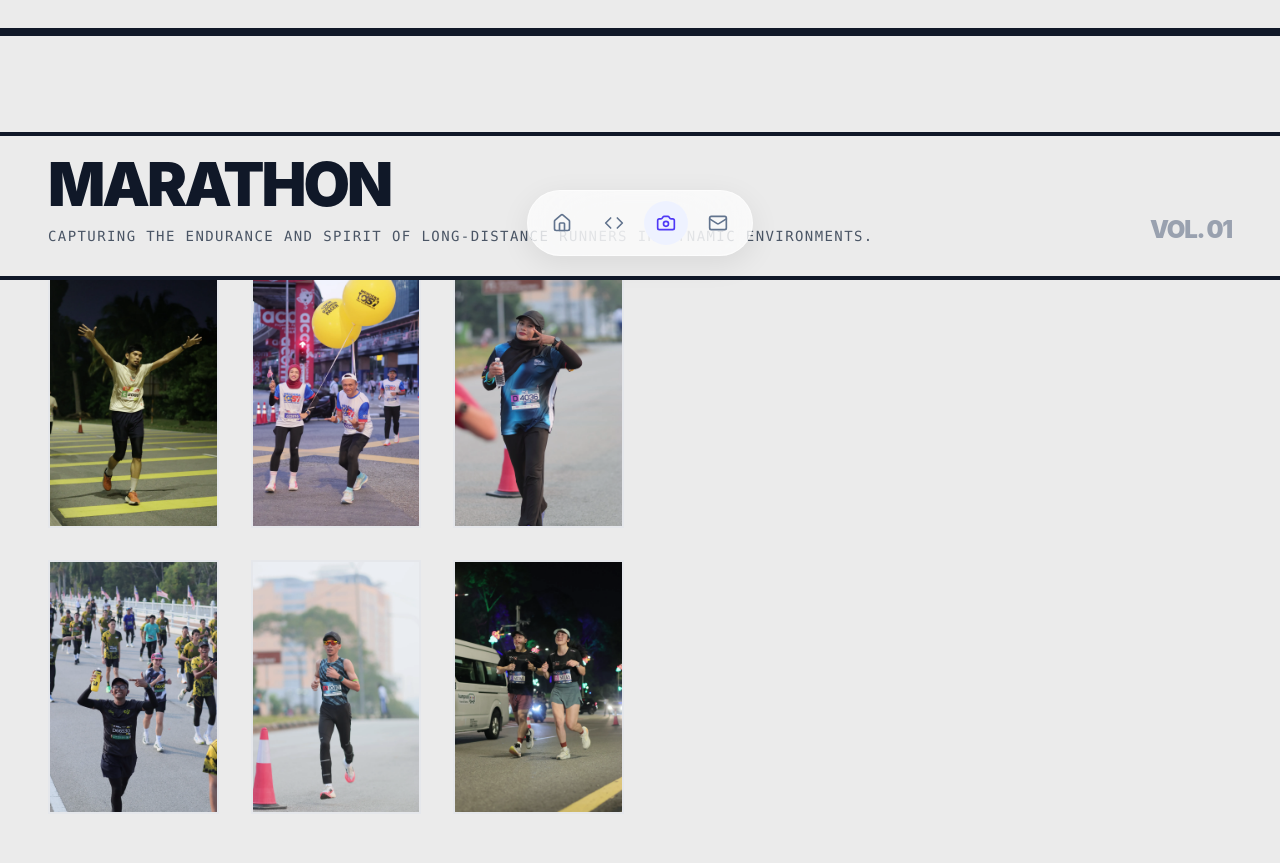
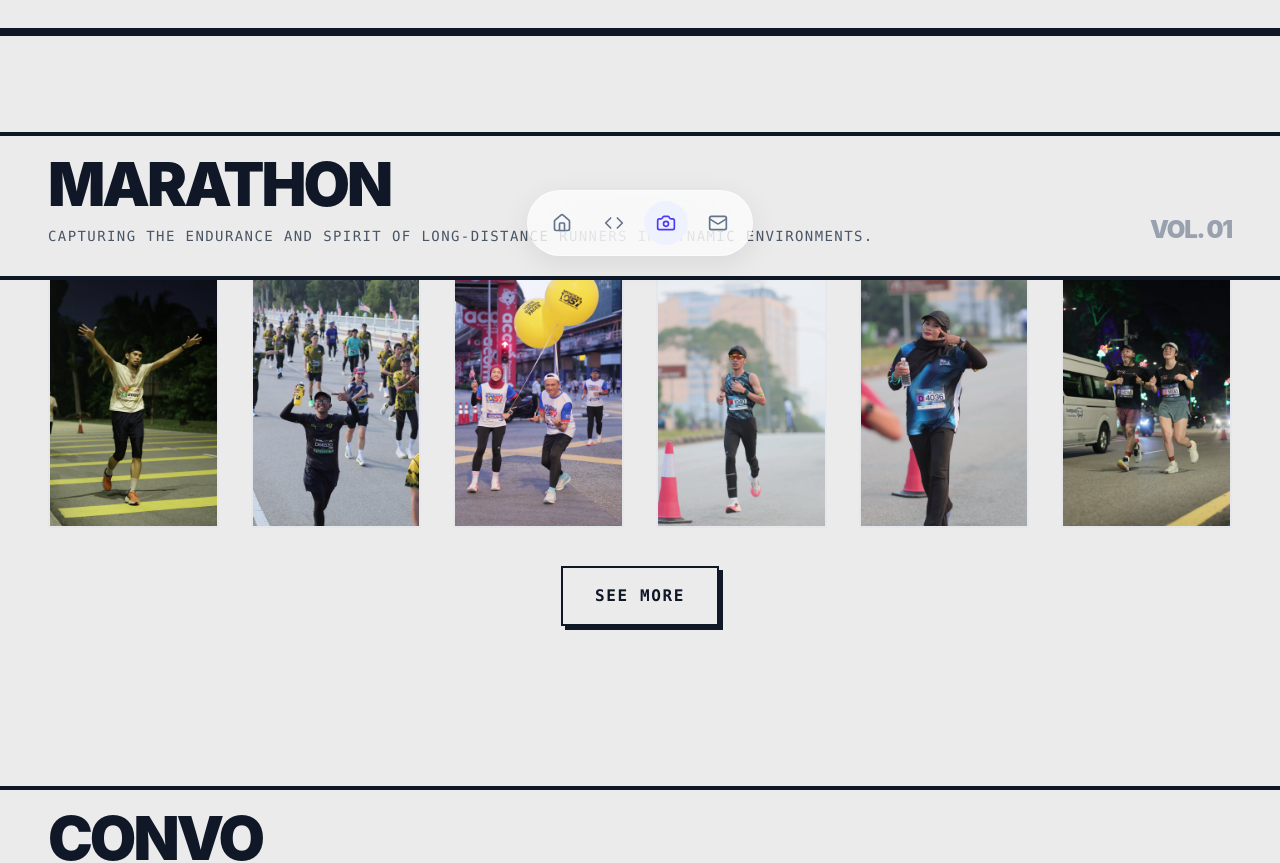
Before and after one commit to siesta03/fullstack-portfolio, a React (Vite) app in the folder frontend/: page /#/photography in a window 1280 px wide. Shown: the part 520-1383 px from the top of the page. Built offline with nearby package versions, Linux system fonts and the light colour scheme.

Commit message:
updated of photography pages

```diff
--- a/frontend/src/pages/ITWork.tsx
+++ b/frontend/src/pages/ITWork.tsx
@@ -55,7 +55,7 @@ export default function ITWork() {
             <h1 className="text-7xl md:text-[10rem] font-black tracking-tighter text-gray-900 leading-[0.8] uppercase">
               SYS.LOG <br />
               <span className="font-serif font-normal italic text-gray-500">
-                03.
+                02.
               </span>
             </h1>
           </BlurFade>
--- a/frontend/src/pages/Photography.tsx
+++ b/frontend/src/pages/Photography.tsx
@@ -125,9 +125,22 @@ const gallerySections = [
 export default function Photography() {
   const [selectedImage, setSelectedImage] = useState<{ id: string, url: string, alt: string } | null>(null);
   const [expandedSections, setExpandedSections] = useState<Record<string, boolean>>({});
+  const [columnCount, setColumnCount] = useState(6);
 
   useEffect(() => {
     window.scrollTo(0, 0);
+
+    const updateColumns = () => {
+      if (window.innerWidth >= 1280) setColumnCount(6); // xl
+      else if (window.innerWidth >= 1024) setColumnCount(5); // lg
+      else if (window.innerWidth >= 768) setColumnCount(4); // md
+      else if (window.innerWidth >= 640) setColumnCount(3); // sm
+      else setColumnCount(2); // default
+    };
+
+    updateColumns();
+    window.addEventListener('resize', updateColumns);
+    return () => window.removeEventListener('resize', updateColumns);
   }, []);
 
   return (
@@ -140,7 +153,7 @@ export default function Photography() {
             <h1 className="text-7xl md:text-[10rem] font-black tracking-tighter text-gray-900 leading-[0.8] uppercase">
               Index <br />
               <span className="font-serif font-normal italic text-gray-500">
-                02.
+                03.
               </span>
             </h1>
           </BlurFade>
@@ -179,12 +192,29 @@ export default function Photography() {
               </div>
             </div>
 
-            {/* SPACED MASONRY GRID (Up to 6 columns) */}
-            <div className="w-full max-w-[120rem] mx-auto px-6 md:px-12 columns-2 sm:columns-3 md:columns-4 lg:columns-5 xl:columns-6 gap-6 md:gap-8">
-              {(expandedSections[section.id] ? section.images : section.images.slice(0, 6)).map((img, imgIndex) => {
-                const isLCP = index === 0 && imgIndex < 4;
+            {/* ROUND-ROBIN MASONRY FLEXBOX */}
+            <div className="w-full max-w-[120rem] mx-auto px-6 md:px-12 flex gap-6 md:gap-8 items-start">
+              {Array.from({ length: columnCount }).map((_, colIndex) => {
+                // Distribute images into columns round-robin
+                const colImages = section.images
+                  .map((img, originalIndex) => ({ img, originalIndex }))
+                  .filter((_, index) => index % columnCount === colIndex);
+
                 return (
-                <BlurFade delay={isLCP ? 0 : 0.1 + (Math.min(imgIndex, 6) * 0.05)} inView={!isLCP} key={img.id} className="break-inside-avoid mb-6 md:mb-8 inline-block w-full">
+                  <div key={colIndex} className="flex flex-col gap-6 md:gap-8 flex-1 w-full min-w-0">
+                    {colImages.map(({ img, originalIndex }, colItemIndex) => {
+                      // If collapsed, only show the first item in each column (forming 1 row)
+                      if (!expandedSections[section.id] && colItemIndex > 0) return null;
+
+                      const isLCP = index === 0 && originalIndex < 4;
+
+                      return (
+                        <BlurFade
+                          delay={isLCP ? 0 : 0.1 + (Math.min(originalIndex, 18) * 0.05)}
+                          inView={!isLCP}
+                          key={img.id}
+                          className="w-full"
+                        >
                           <div
                             onClick={() => setSelectedImage(img)}
                             className="relative w-full overflow-hidden cursor-zoom-in group/image bg-gray-200 border-[2px] border-gray-200 hover:border-gray-900 transition-colors duration-300 min-h-[150px] md:min-h-[250px]"
@@ -199,11 +229,27 @@ export default function Photography() {
                             />
                           </div>
                         </BlurFade>
-              )})}
+                      );
+                    })}
+                  </div>
+                );
+              })}
             </div>
 
             {/* SEE MORE BUTTON */}
-            {section.images.length > 6 && (
+            {section.images.length > columnCount && !expandedSections[section.id] && (
+              <div className="w-full flex justify-center mt-8 px-6">
+                <button
+                  onClick={() => setExpandedSections(prev => ({ ...prev, [section.id]: true }))}
+                  className="font-mono text-sm md:text-base font-bold uppercase tracking-widest border-[2px] border-gray-900 px-8 py-4 bg-transparent text-gray-900 hover:bg-gray-900 hover:text-[#EBEBEB] transition-colors duration-300 shadow-[4px_4px_0px_rgba(17,24,39,1)] hover:shadow-none hover:translate-x-[4px] hover:translate-y-[4px]"
+                >
+                  See More
+                </button>
+              </div>
+            )}
+
+            {/* SEE LESS BUTTON */}
+            {expandedSections[section.id] && section.images.length > columnCount && (
               <div className="w-full flex justify-center mt-8 px-6">
                 <button
                   onClick={() => setExpandedSections(prev => ({ ...prev, [section.id]: !prev[section.id] }))}
```
Lines whose indentation alone changed are shown as unchanged.
